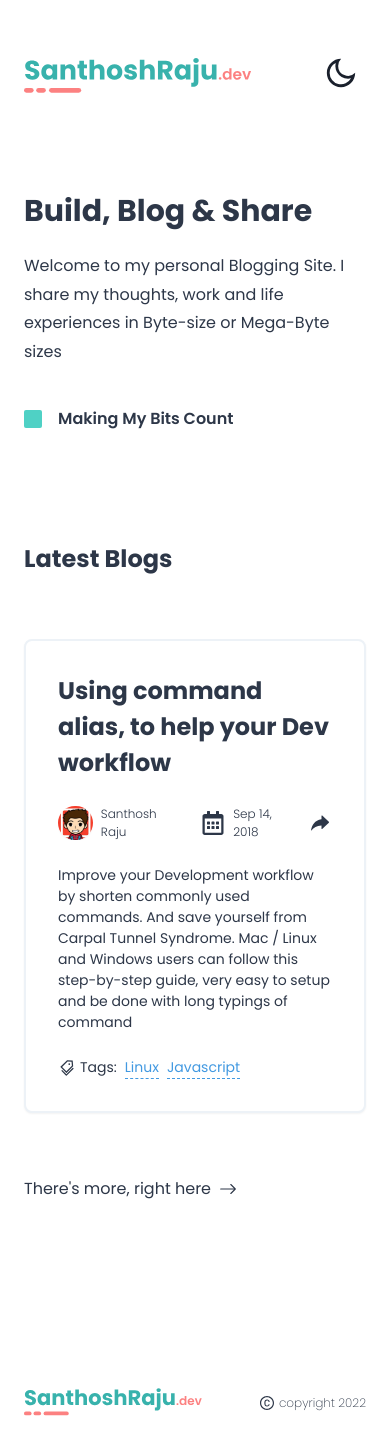
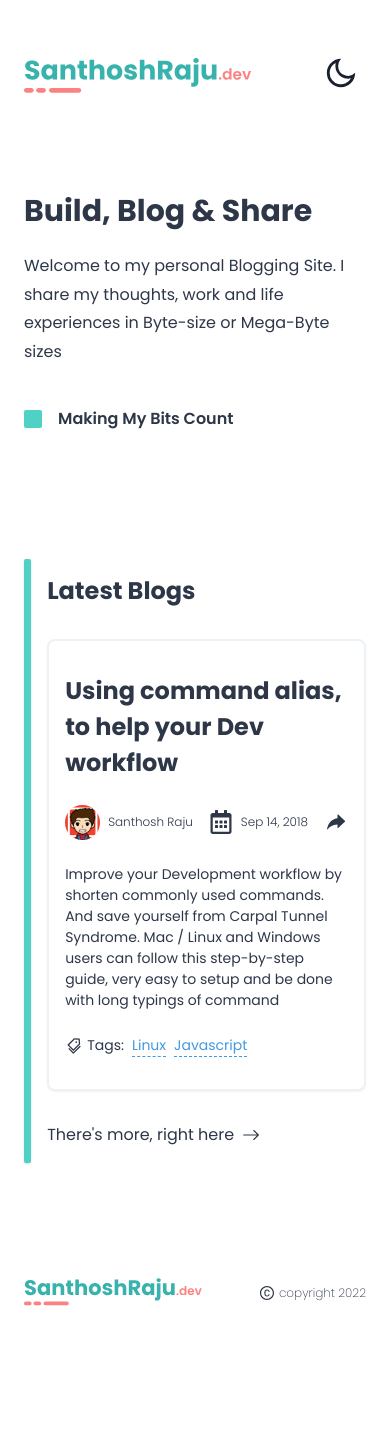
Before and after one commit to SanthoshRaju91/santhosh.raju, a Next.js app: page / in a window 390 px wide. Shown: the top 1430 px of the page. After the commit the page ends 1343 px from the top, so only its background shows below. Built offline with nearby package versions, Linux system fonts and the light colour scheme.

Commit message:
Fixing Latest Blogs section responsivess

```diff
--- a/components/Card/index.tsx
+++ b/components/Card/index.tsx
@@ -35,7 +35,8 @@ const Card: React.FC<CardProps> = ({
       borderColor={borderColor}
       borderRadius={"lg"}
       shadow={"sm"}
-      p={8}
+      px={{ sm: 4, md: 4, lg: 8, xl: 8, "2xl": 8 }}
+      py={8}
     >
       <VStack spacing={6} alignItems={"left"}>
         <VStack alignItems={"left"} spacing={6}>
--- a/components/LatestBlogs/index.tsx
+++ b/components/LatestBlogs/index.tsx
@@ -13,22 +13,17 @@ const LatestBlogs: React.FC<LatestBlogsProps> = ({ blogs = [] }) => {
   const { textColor } = useCustomColorModeValue();
 
   return (
-    <Box my={20}>
-      <Flex flexDirection={"row"} gap={16}>
-        <Box
-          display={{
-            sm: "none",
-            md: "none",
-            lg: "block",
-            xl: "block",
-            "2xl": "block",
-          }}
-          bgColor={"teal.300"}
-          w={"20px"}
-          rounded={"sm"}
-          shadow={"base"}
-        />
-        <VStack alignItems={"left"} spacing={16} py={8}>
+    <Box my={10} mt={32}>
+      <Flex
+        flexDirection={"row"}
+        gap={{ sm: 4, md: 4, lg: 16, xl: 16, "2xl": 16 }}
+      >
+        <Box bgColor={"teal.300"} w={"20px"} rounded={"sm"} shadow={"base"} />
+        <VStack
+          alignItems={"left"}
+          spacing={{ sm: 8, md: 8, lg: 16, xl: 16, "2xl": 16 }}
+          py={{ sm: 4, md: 4, lg: 8, xl: 8, "2xl": 8 }}
+        >
           <Heading
             fontSize={{
               sm: "2xl",
```
